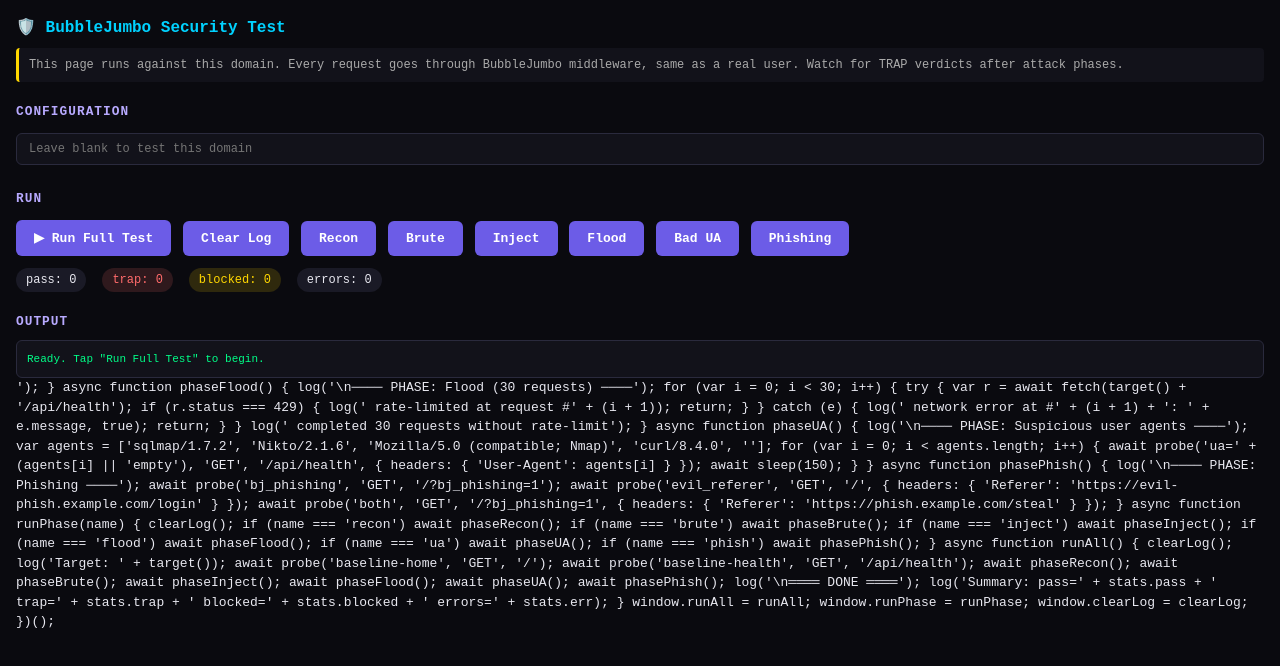
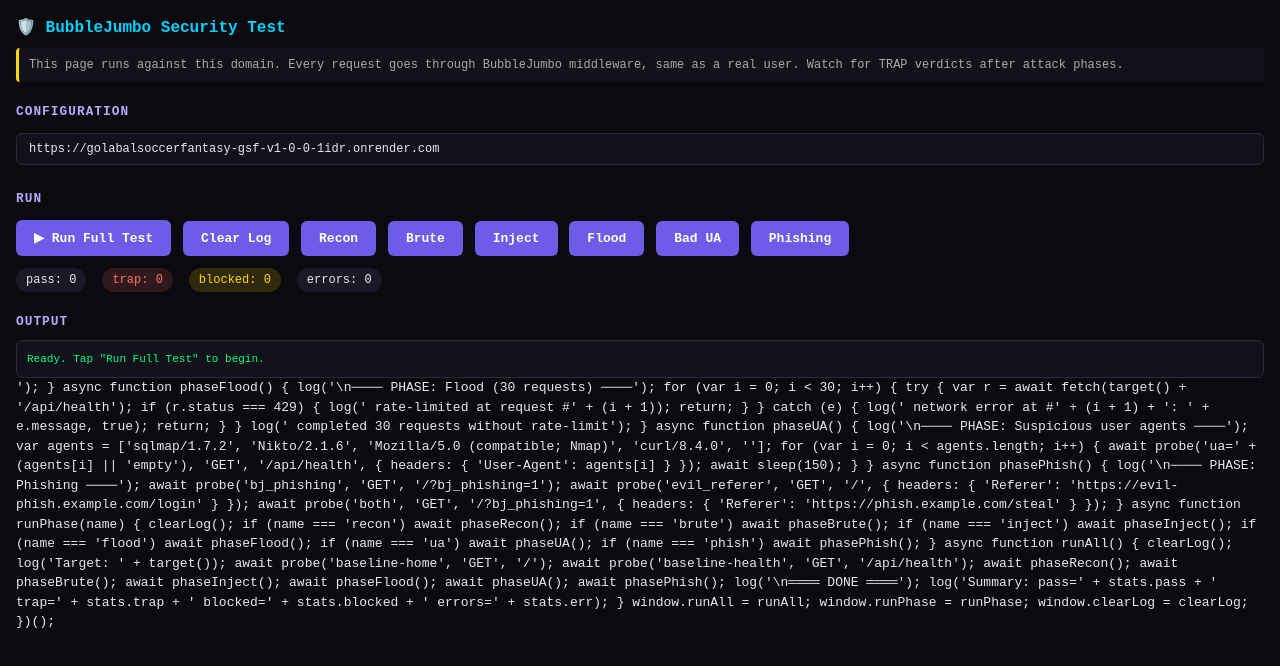
Before and after one commit to TheGuru-main/gridsearch, a plain HTML site: page static/bj-test.html in a window 1280 px wide. Drawn offline with Linux system fonts and the light colour scheme.

Commit message:
Update bj-test.html
bjtest

```diff
--- a/static/bj-test.html
+++ b/static/bj-test.html
@@ -57,8 +57,7 @@
 </div>
 
 <h3>Configuration</h3>
-<input id="target" value="" placeholder="Leave blank to test this domain">
-
+<input id="target" value="https://golabalsoccerfantasy-gsf-v1-0-0-1idr.onrender.com" placeholder="Leave blank to test this domain">
 <h3>Run</h3>
 <button id="runBtn" onclick="runAll()">▶ Run Full Test</button>
 <button id="clearBtn" onclick="clearLog()">Clear Log</button>
```
